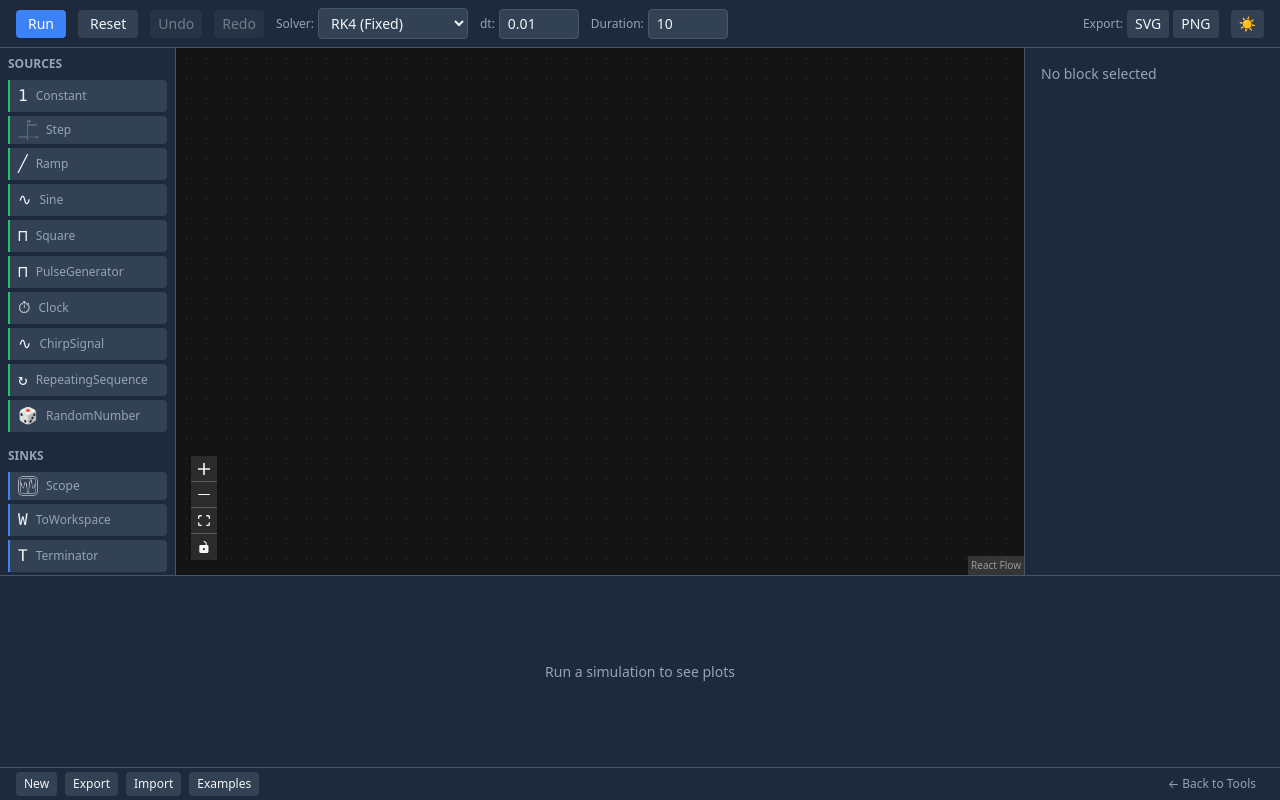
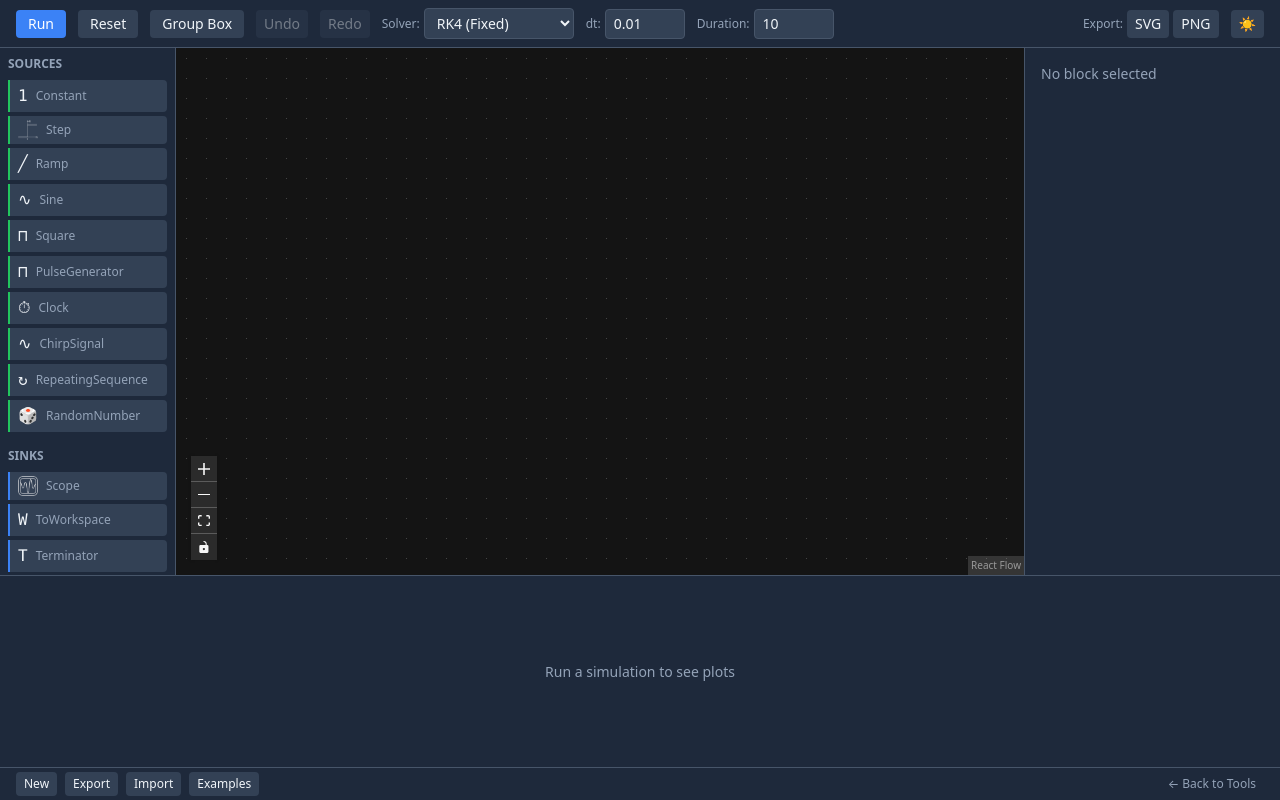
Before and after one commit to LIGHTSPEED1699/openblocksim, a React (Vite) app: page / in a window 1280 px wide. Built offline with nearby package versions, Linux system fonts and the light colour scheme.

Commit message:
feat(groups): Add Group Box toolbar button wired to store addGroup

```diff
--- a/src/App.tsx
+++ b/src/App.tsx
@@ -158,6 +158,10 @@ export default function App() {
     setSimError(null);
   };
 
+  const handleAddGroup = () => {
+    useDiagramStore.getState().addGroup();
+  };
+
   const handleExportSvg = () => {
     const store = useDiagramStore.getState();
     const svg = exportDiagramSvg(store.nodes as ExportableNode[], store.edges as ExportableEdge[]);
@@ -209,6 +213,7 @@ export default function App() {
         onRedo={redo}
         canUndo={canUndo}
         canRedo={canRedo}
+        onAddGroup={handleAddGroup}
       />
       <div className="flex flex-1 overflow-hidden">
         <BlockLibrary onDragStart={() => {}} />
--- a/src/components/Toolbar.tsx
+++ b/src/components/Toolbar.tsx
@@ -21,9 +21,10 @@ interface Props {
   onRedo?: () => void;
   canUndo?: boolean;
   canRedo?: boolean;
+  onAddGroup?: () => void;
 }
 
-export function Toolbar({ onRun, onReset, dt, duration, onDtChange, onDurationChange, theme, onToggleTheme, isRunning, runStatus, solverType = 'fixed', onSolverTypeChange, rtol = 1e-4, atol = 1e-6, onRtolChange, onAtolChange, onExportSvg, onExportPng, onUndo, onRedo, canUndo = false, canRedo = false }: Props) {
+export function Toolbar({ onRun, onReset, dt, duration, onDtChange, onDurationChange, theme, onToggleTheme, isRunning, runStatus, solverType = 'fixed', onSolverTypeChange, rtol = 1e-4, atol = 1e-6, onRtolChange, onAtolChange, onExportSvg, onExportPng, onUndo, onRedo, canUndo = false, canRedo = false, onAddGroup }: Props) {
   return (
     <div className="flex items-center gap-3 px-4 py-2 bg-[var(--bg-secondary)] border-b border-[var(--border-color)]">
       <button
@@ -43,6 +44,14 @@ export function Toolbar({ onRun, onReset, dt, duration, onDtChange, onDurationCh
       >
         Reset
       </button>
+      {onAddGroup && (
+        <button
+          onClick={onAddGroup}
+          className="px-3 py-1 bg-[var(--bg-tertiary)] text-[var(--text-primary)] rounded text-sm hover:opacity-80 active:scale-95"
+        >
+          Group Box
+        </button>
+      )}
       <button
         onClick={onUndo}
         disabled={!canUndo}
```
Also changed, not shown: 1 other file (tests, documents, lock files or other folders).
